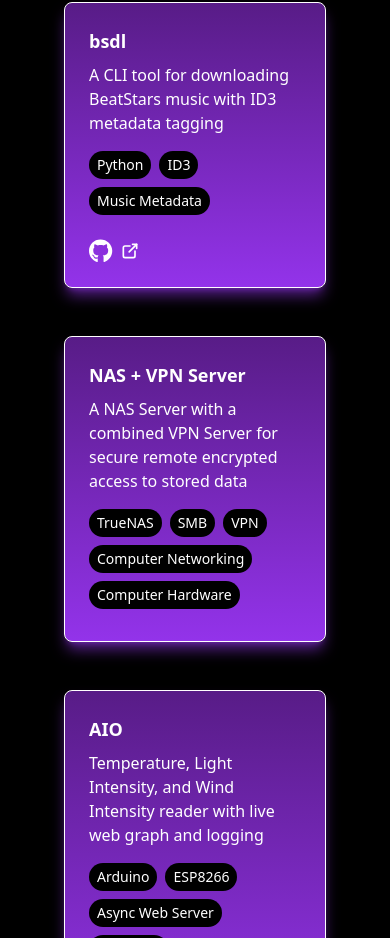
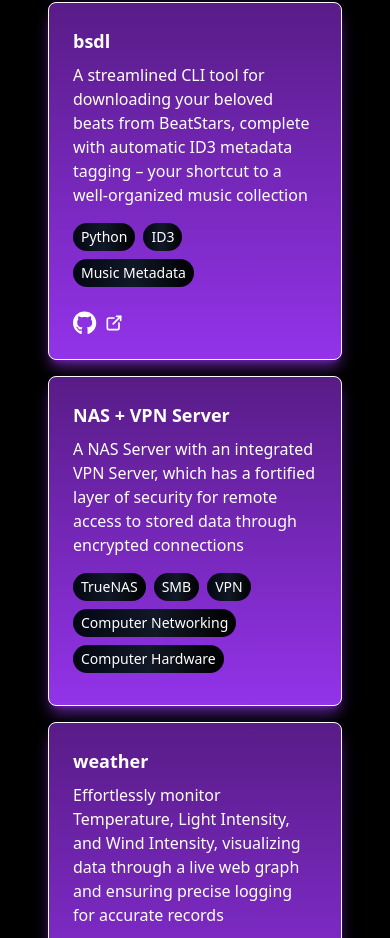
Before and after one commit to adithayyil/adithayyil.me, a React (Vite) app: page / in a window 390 px wide. Shown: the part 3864-4802 px from the top of the page. Built offline with nearby package versions, Linux system fonts and the light colour scheme.

Commit message:
fix project card mobile view and add better desc.

```diff
--- a/src/components/ProjectCard.tsx
+++ b/src/components/ProjectCard.tsx
@@ -17,9 +17,9 @@
   isWorkInProgress = false,
 }: ProjectCardProps) {
   return (
-    <div className="w-full p-4">
-      <div className="p-6 bg-gradient-to-b from-purple-900 to-purple-600 border border-white rounded-lg shadow-lg shadow-purple-600/60">
-        <div className="flex items-center">
+    <div className="h-full flex flex-col">
+      <div className="flex-grow p-6 bg-gradient-to-b from-purple-900 to-purple-600 border border-white rounded-lg shadow-lg shadow-purple-600/60 flex flex-col justify-between">
+        <div>
           <h3 className="text-white text-lg font-semibold mb-2">
             {title}
             {isWorkInProgress && (
@@ -28,10 +28,14 @@
               </span>
             )}
           </h3>
+          <p className="text-white">{description}</p>
+          <TechTablets skills={skills} />
         </div>
-        <p className="text-white">{description}</p>
-        <TechTablets skills={skills} />
-        {githubLink && <ProjectLinkButton link={githubLink} />}
+        {githubLink && (
+          <div className="mt-auto">
+            <ProjectLinkButton link={githubLink} />
+          </div>
+        )}
       </div>
     </div>
   );
--- a/src/components/ProjectTechTablets.tsx
+++ b/src/components/ProjectTechTablets.tsx
@@ -8,7 +8,7 @@
       {skills.map((skill, index) => (
         <div
           key={index}
-          className="bg-black text-white px-2 py-1 rounded-full text-sm mr-2 mb-2"
+          className="bg-gradient-to-r from-gray-950 via-gray-900 to-black text-white px-2 py-1 rounded-full text-sm mr-2 mb-2"
         >
           {skill}
         </div>
--- a/src/components/Projects.tsx
+++ b/src/components/Projects.tsx
@@ -6,7 +6,7 @@
     {
       title: "PlantPro",
       description:
-        "A web app which lets you search and keep track of your plants like a pro!",
+        "All-in-one web app for searching a wide array of plant species, setting up planting reminders, and accessing expert care tips, transforming you into a plant care pro in no time",
       skills: [
         "React",
         "Node.js",
@@ -21,7 +21,7 @@
     {
       title: "SoundCloud Notify",
       description:
-        "A Discord bot that keeps users updated about new track uploads from their favorite artists on SoundCloud",
+        "A Discord bot that delivers real-time updates on new track uploads from your favorite artists on SoundCloud and forget about your FOMO",
       skills: [
         "Python",
         "Discord.py",
@@ -35,14 +35,14 @@
     {
       title: "bsdl",
       description:
-        "A CLI tool for downloading BeatStars music with ID3 metadata tagging",
+        "A streamlined CLI tool for downloading your beloved beats from BeatStars, complete with automatic ID3 metadata tagging – your shortcut to a well-organized music collection",
       skills: ["Python", "ID3", "Music Metadata"],
       githubLink: "https://github.com/adithayyil/bsdl",
     },
     {
       title: "NAS + VPN Server",
       description:
-        "A NAS Server with a combined VPN Server for secure remote encrypted access to stored data",
+        "A NAS Server with an integrated VPN Server, which has a fortified layer of security for remote access to stored data through encrypted connections",
       skills: [
         "TrueNAS",
         "SMB",
@@ -52,28 +52,30 @@
       ],
     },
     {
-      title: "AIO",
+      title: "weather",
       description:
-        "Temperature, Light Intensity, and Wind Intensity reader with live web graph and logging",
+        "Effortlessly monitor Temperature, Light Intensity, and Wind Intensity, visualizing data through a live web graph and ensuring precise logging for accurate records",
       skills: ["Arduino", "ESP8266", "Async Web Server", "Soldering"],
-      githubLink: "https://github.com/adithayyil/AIO",
+      githubLink: "https://github.com/adithayyil/weather",
     },
     {
       title: "led",
       description:
-        "A RGB strip controller made with the use of a Arduino Nano with light detection functionalities and more",
+        "A RGB strip controller featuring adaptable light control, integrated light detection, and practical functions that let you experiment with different colors for a personalized lighting ambiance",
       skills: ["Arduino Nano", "Soldering"],
       githubLink: "https://github.com/adithayyil/led",
     },
   ];
   return (
-    <section className="mx-auto my-24 flex max-w-2xl flex-col gap-8 sm:my-32 lg:my-36">
+    <section className="mx-auto my-24 flex max-w-2xl flex-col gap-8 sm:my-36 lg:my-40">
       <h2 className="text-white text-3xl font-extrabold tracking-tight sm:text-4xl lg:text-5xl">
         Tech Projects
       </h2>
-      <div className="grid grid-cols-1 sm:grid-cols-2 lg:grid-cols-2 gap-4">
+      <div className="grid grid-cols-1 sm:grid-cols-2 lg:grid-cols-2 gap-4 pt-2">
         {projects.map((project, index) => (
-          <ProjectCard key={index} {...project} />
+          <div key={index}>
+            <ProjectCard {...project} />
+          </div>
         ))}
       </div>
     </section>
```
